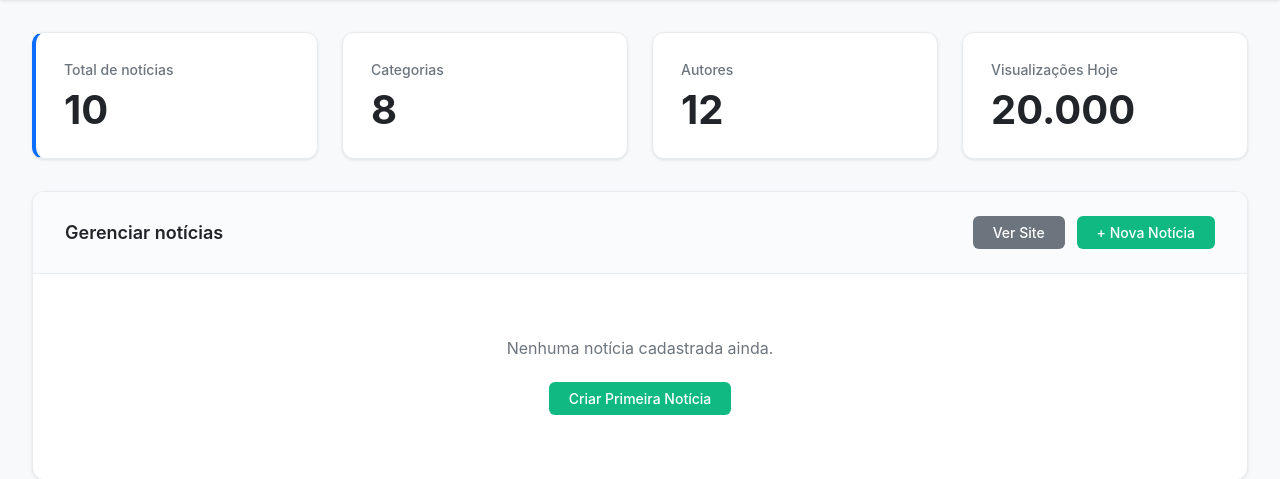
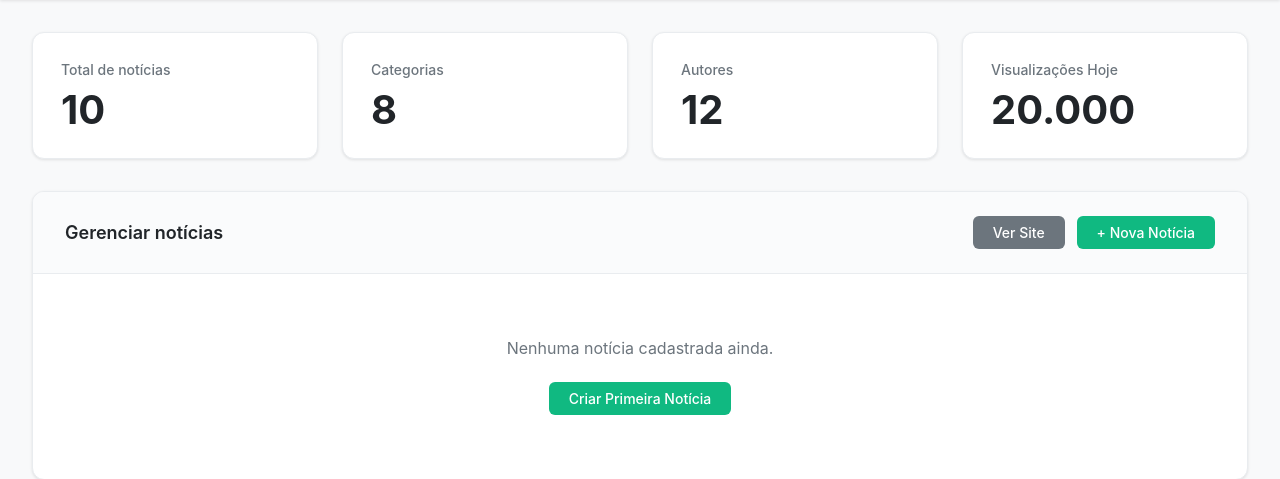
Before and after one commit to louise-pessoa/claraboiacorp, a Django app: page /painel/ in a window 1280 px wide. Shown: the part 73-552 px from the top of the page. Run offline with Django 5.2, Linux system fonts and the light colour scheme; the visitor is signed in with stand-in values (Sample User, id 1); data that the repository does not hold is empty; parts of the project's set-up code (start-up, migrations or seed data) failed here and were passed over.

Commit message:
tirei a barra azul no painel

```diff
--- a/jcpemobile/templates/admin_dashboard.html
+++ b/jcpemobile/templates/admin_dashboard.html
@@ -160,9 +160,7 @@
             transition: all 0.2s;
         }
 
-        .stat-card:first-child {
-            border-left: 4px solid #0d6efd;
-        }
+        /* Removed left accent bar to keep cards uniform */
 
         .stat-card:hover {
             transform: translateY(-2px);
```
